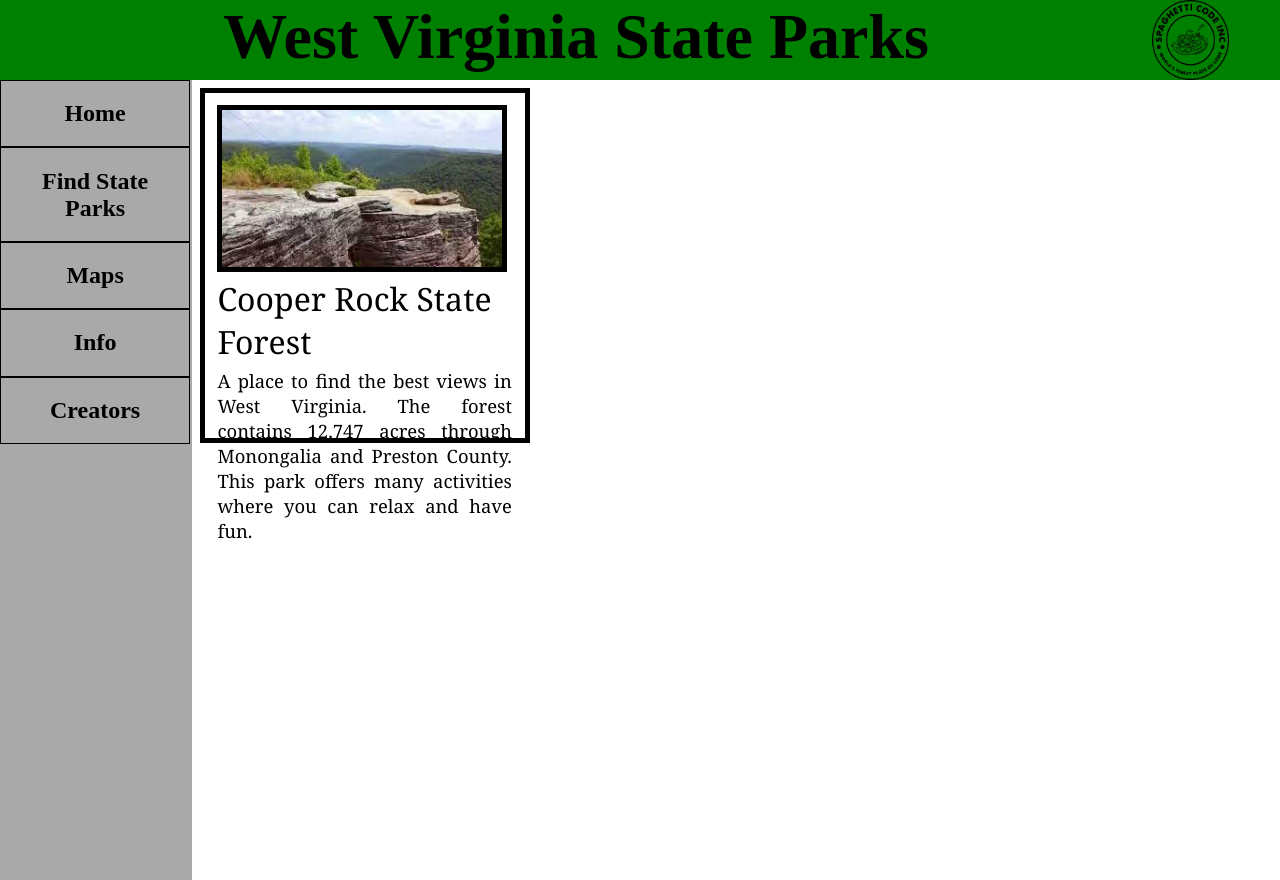
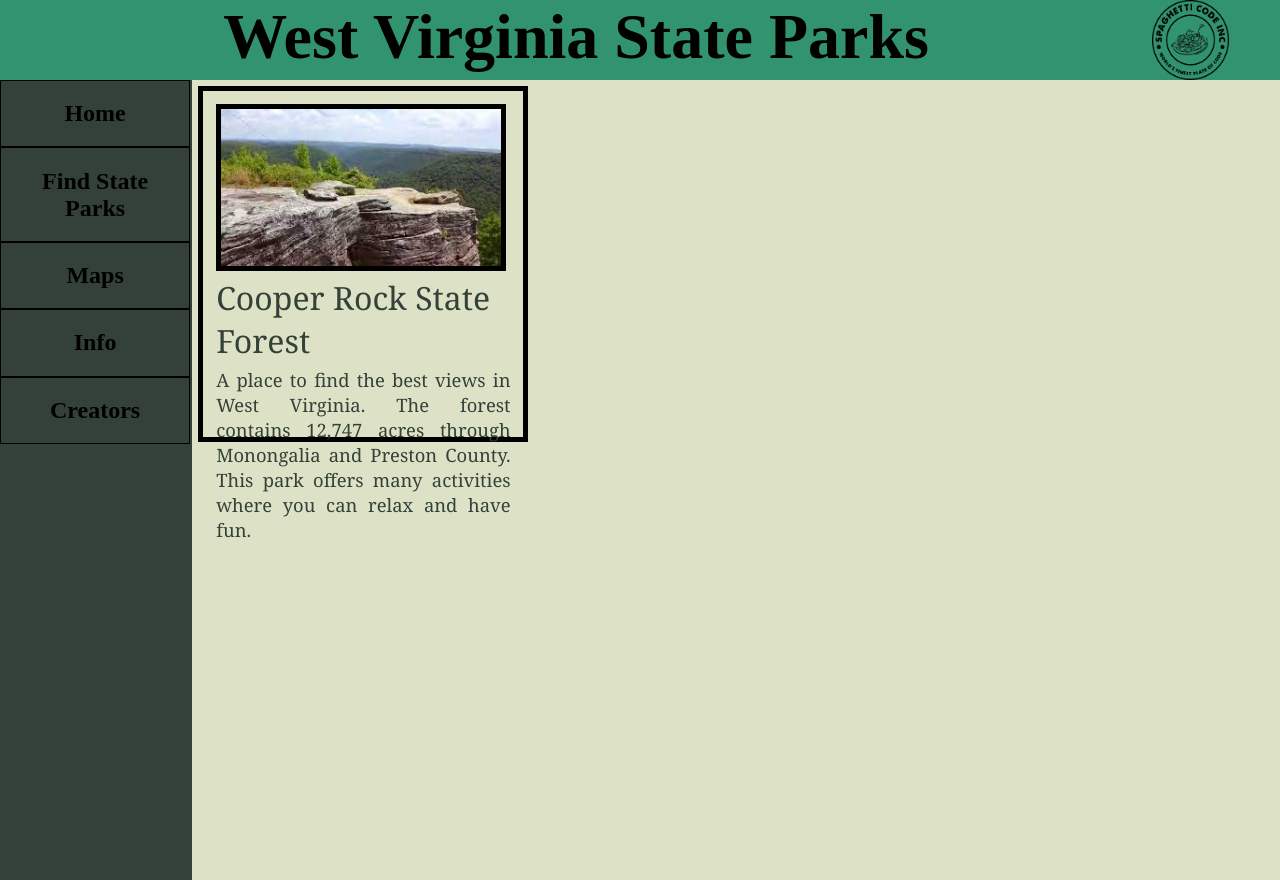
Before and after one commit to Lcs-Knsk/CAC-2022, a Flask app: page / in a window 1280 px wide. Run offline with Flask 2, Linux system fonts and the light colour scheme.

Commit message:
Changed Colors

```diff
--- a/static/ButtonBox.css
+++ b/static/ButtonBox.css
@@ -11,7 +11,8 @@
     text-align: justify;
 
     transition: .5s;
-    margin: .6%;
+    margin: .5%;
+    background-color: DDE2C6;
 }
 
 .StateParkBox:hover{
@@ -26,6 +27,7 @@
 
 .StateParkUnderTitle{
     width: 100%;
+    color: 334139;
 }
 
 .StateParkTitle{
--- a/static/mainPage.css
+++ b/static/mainPage.css
@@ -1,7 +1,7 @@
 #sideBar{
     margin: 0px;
     padding: 0px;
-    background-color: A9A9A9;
+    background-color: 334139;
 
     width: 15%;
     height: 100%;
@@ -21,12 +21,12 @@
 }
 
 .sideBarAttribute:hover{
-    background-color: 404040;
+    background-color: 232925;
 }
 
 
 #topMenu{
-    background-color: green;
+    background-color: 32936F;
     height: 10%;
     width: 100%;
     margin: 0px;
@@ -57,6 +57,8 @@
 
 html, body{
     margin: 0;
+    background-color: DDE2C6;
+    user-select: none;
 }
 
 h1{
```
